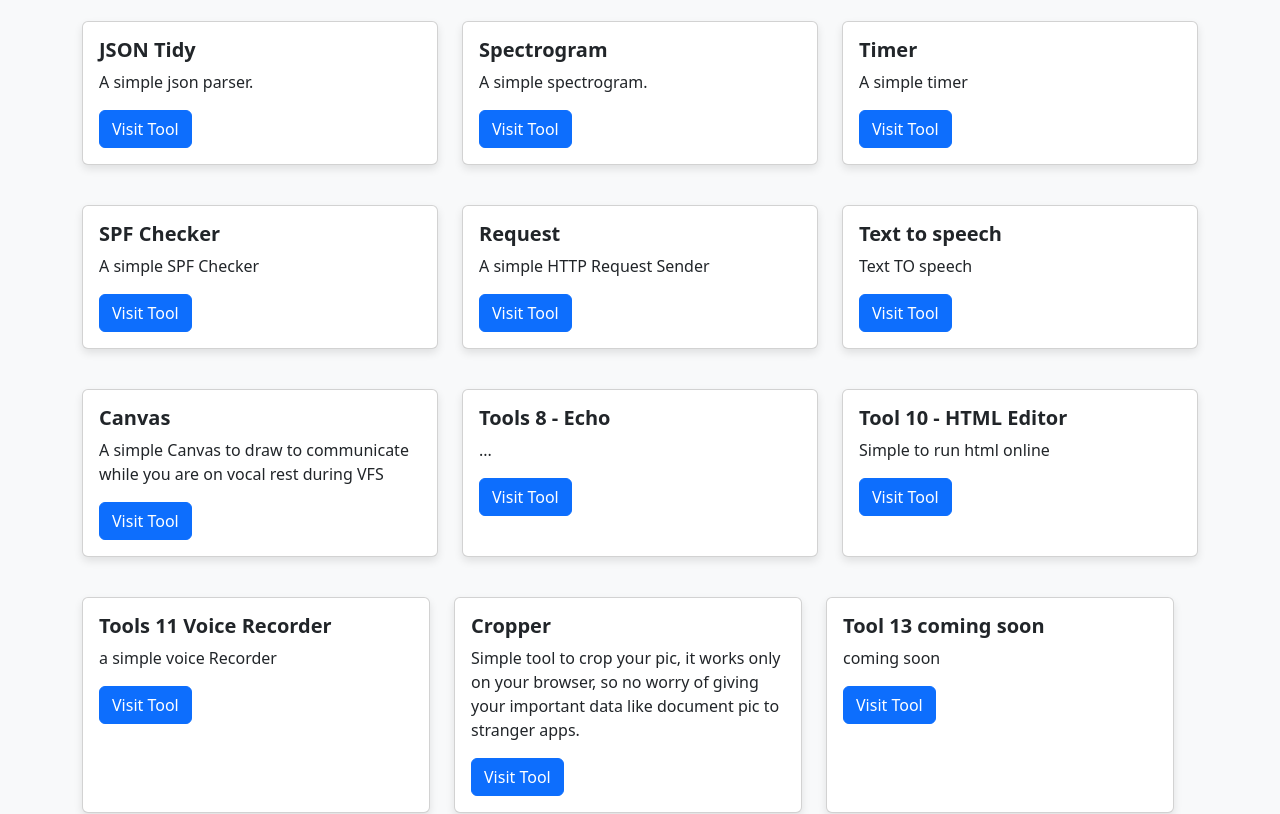
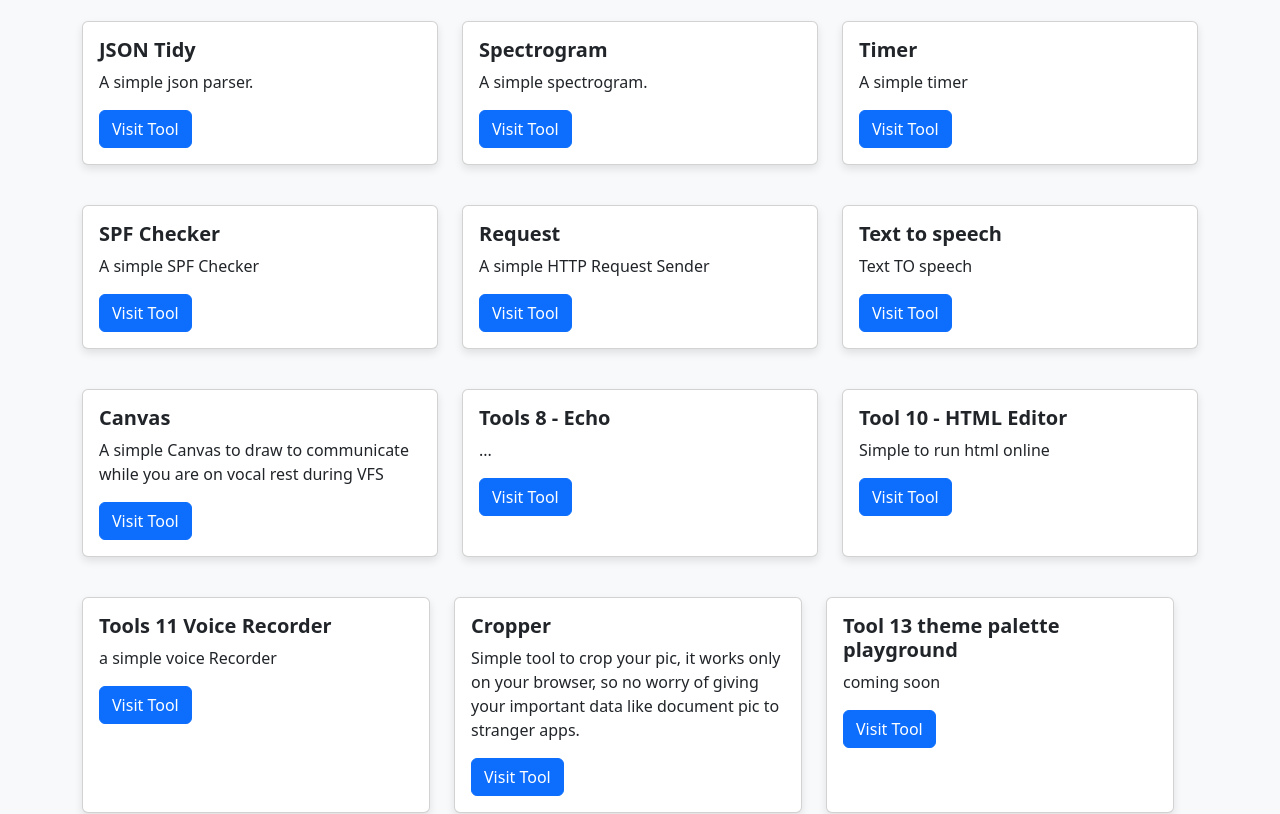
Before and after one commit to i-tabu/tools, a plain HTML site: page index.html in a window 1280 px wide. Shown: the part 161-975 px from the top of the page. Drawn offline with nearby package versions, Linux system fonts and the light colour scheme.

Commit message:
Update index.html

```diff
--- a/index.html
+++ b/index.html
@@ -32,7 +32,7 @@
   <div class="container py-5">
     <h1 class="mb-4 text-center">i-Tabu / Tools</h1>
     <div class="mb-4 position-relative">
-      <input type="text" id="searchInput" class="form-control" placeholder="Search tools...">
+      <input type="text" id="searchInput" auto class="form-control" placeholder="Search tools...">
       <div id="suggestions" class="list-group position-absolute w-100" style="z-index: 1000;"></div>
     </div>
     <div class="row g-4">
@@ -167,9 +167,9 @@
         <div class="col-md-4 col-sm-6">
           <div class="card h-100">
             <div class="card-body">
-              <h5 class="card-title">Tool 13 coming soon</h5>
+              <h5 class="card-title">Tool 13 theme palette playground</h5>
               <p class="card-text">coming soon</p>
-              <a href="https://i-tabu.github.io/tools/voice-recorder.html" class="btn btn-primary" target="_blank">Visit Tool</a>
+              <a href="https://i-tabu.github.io/tools/theme-palette-playground.html" class="btn btn-primary" target="_blank">Visit Tool</a>
             </div>
           </div>
         </div>  <!-- ./col -->
```
